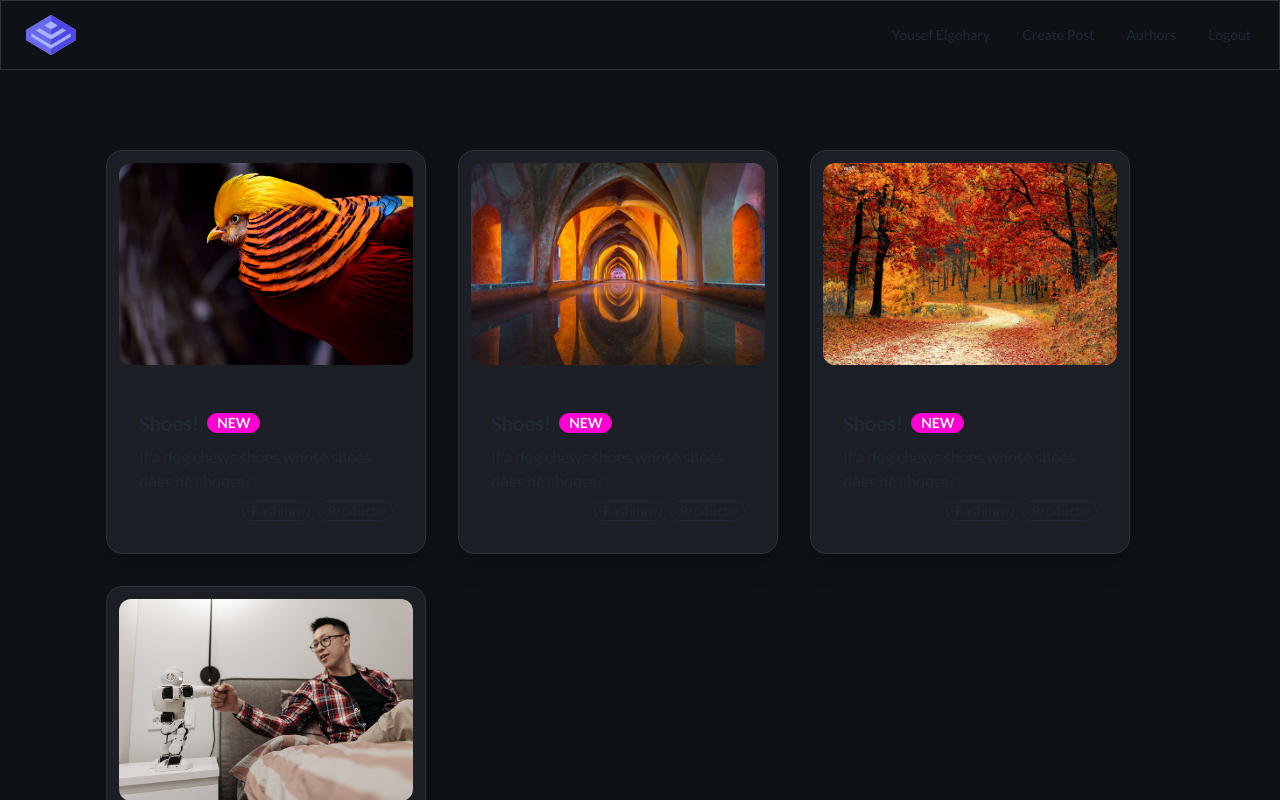
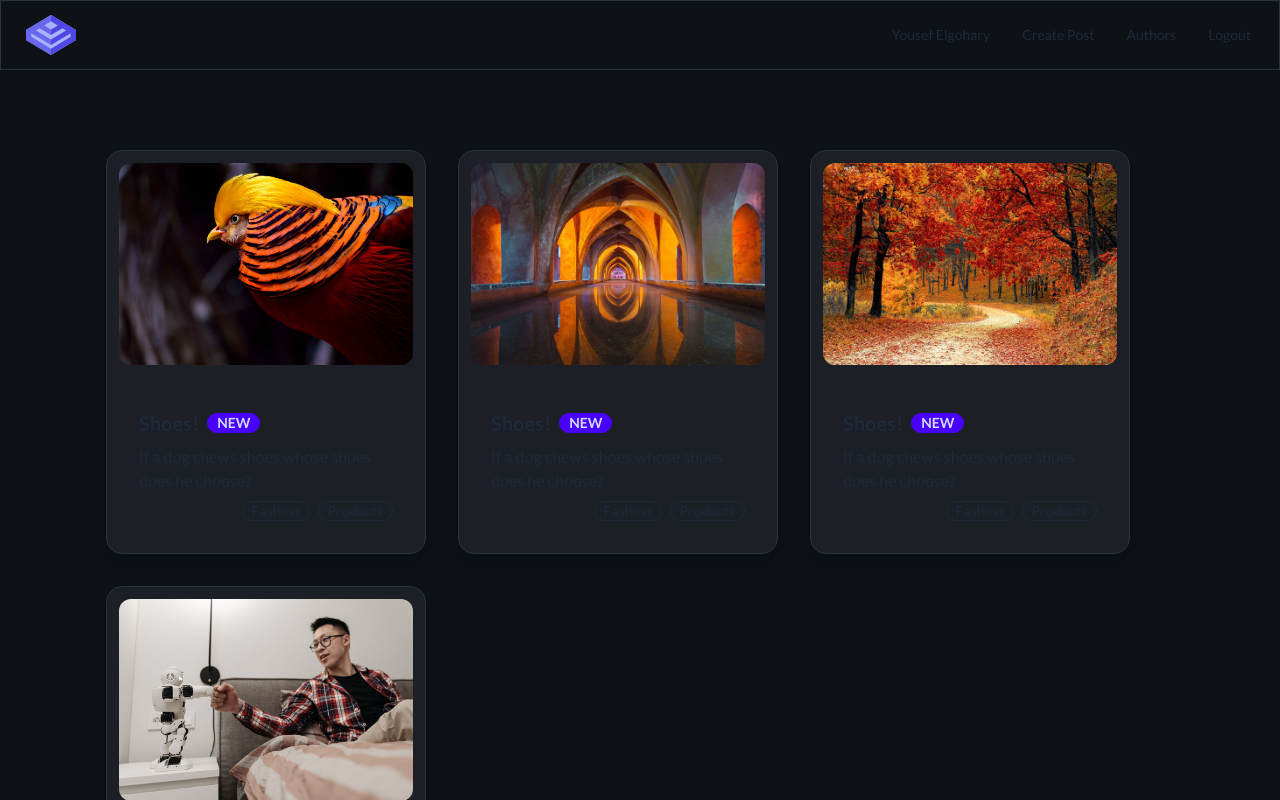
Before and after one commit to Darthdevv/Blog-App, a React (Vite) app in the folder frontend/: page / in a window 1280 px wide. Shown: the top 800 px of the page. Built offline with nearby package versions, Linux system fonts and the light colour scheme.

Commit message:
🪻 style: Posts styling

```diff
--- a/frontend/src/components/Posts/PostItem.jsx
+++ b/frontend/src/components/Posts/PostItem.jsx
@@ -9,7 +9,7 @@ const PostItem = ({post}) => {
       <div className="card-body">
         <h2 className="card-title">
           Shoes!
-          <div className="badge badge-secondary">NEW</div>
+          <div className="badge badge-primary">NEW</div>
         </h2>
         <p>If a dog chews shoes whose shoes does he choose?</p>
         <div className="card-actions justify-end">
```
